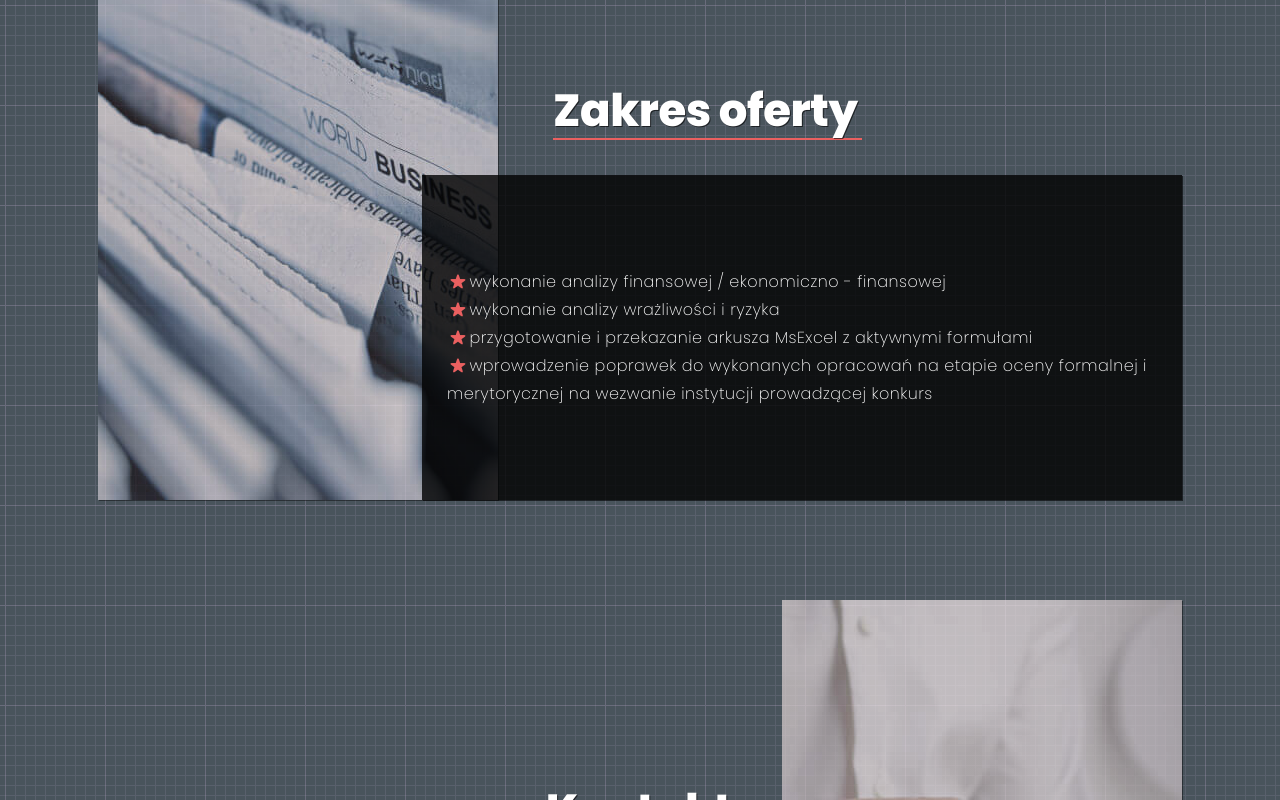
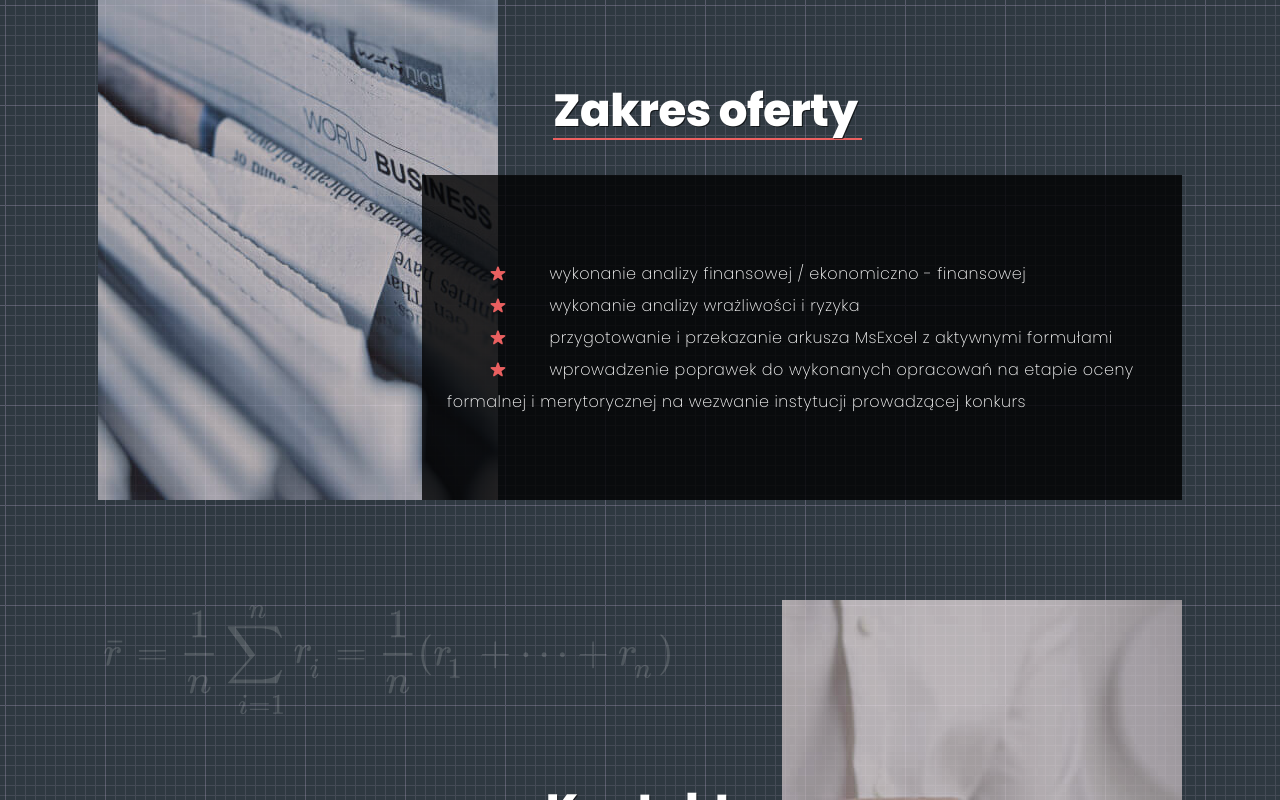
Before and after one commit to PK007PK/P12MpFinClassicWebpack, a website built with webpack: page src/index.html in a window 1280 px wide. Shown: the part 2000-2800 px from the top of the page. Built offline with nearby package versions, Linux system fonts and the light colour scheme.

Commit message:
Further fixes

```diff
--- a/src/index.html
+++ b/src/index.html
@@ -130,15 +130,17 @@
           <h2 class="layout1__title u-add-shadow-txt" tabindex="0">
             O mnie
           </h2>
-          <p class="layout1__txt u-add-shadow-box u-">
-            Przygotowaniem dokumentacji do Funduszy Strukturalnych oraz innych
-            źródeł finansowania inwestycji zajmuję się od roku 2004.<br /><br />
-            Uczestniczyłem w przygotowaniu około 180 projektów wybranych do
-            dofinansowania, między innymi wykonujac lub kontrolując wykonienie
-            analiz finansowych. <br /><br />Wartość pozyskania dotacji w ramach
-            tych projektów to około 500 mln zł.
+          <p class="layout1__txt">
+            Wykształcenie wyższe: Uniwersytet Ekonomiczny w Krakowie.<br />
+            Specjalizacje: 1) Rachunkowość, 2) Zarządzanie firmą.
+            <br /><br />
+            Uczestniczyłem w przygotowaniu około 200 projektów które zostały
+            wybrane do dofinansowania. Moja rola we wspomnianych projektach
+            polegała między innymi na wykonaniu lub kontroli wykonienia analiz
+            finansowych. <br /><br />Wartość pozyskanych dotacji: 500 mln zł.
           </p>
-          <div class="layout1__decor u-add-shadow-box"></div>
+          <div class="layout1__decor u-add-box-marker"></div>
+          <div class="layout1__code"></div>
         </div>
       </div>
     </section>
@@ -154,11 +156,11 @@
           <div class="temp-02-oferta__txt-block u-add-shadow-box">
             <h2 class="u-add-shadow-txt" tabindex="0">Oferta</h2>
             <p>
-              Oferta dotyczy przygotowania analizy ekonomiczno - finansowej dla
-              projektów inwestycyjnych aplikujących o bezzwrotne lub zwrotne
-              finansowanie w ramach funduszy strukturalnych, źródeł krajowych,
-              innych źródeł zagranicznego finansowania inwestycji realizowanych
-              w Polsce.
+              Zapraszam do współpracy w zakresie przygotowania analizy
+              ekonomiczno - finansowej dla projektów inwestycyjnych aplikujących
+              o bezzwrotne lub zwrotne finansowanie w ramach funduszy
+              strukturalnych, źródeł krajowych, innych źródeł zagranicznego
+              finansowania inwestycji realizowanych w Polsce.
             </p>
           </div>
         </div>
@@ -178,27 +180,31 @@
           >
             Zakres oferty
           </h2>
-          <div class="layout1__txt u-add-shadow-box">
+          <div class="layout1__txt">
             <ul>
               <li>
-                <i class="icon-star"></i>wykonanie analizy finansowej /
-                ekonomiczno - finansowej
+                <i class="icon-star u-marg-x--10 u-marg-x--md-40"></i>wykonanie
+                analizy finansowej / ekonomiczno - finansowej
               </li>
               <li>
-                <i class="icon-star"></i>wykonanie analizy wrażliwości i ryzyka
+                <i class="icon-star u-marg-x--10 u-marg-x--md-40"></i>wykonanie
+                analizy wrażliwości i ryzyka
               </li>
               <li>
-                <i class="icon-star"></i>przygotowanie i przekazanie arkusza
-                MsExcel z aktywnymi formułami
+                <i class="icon-star u-marg-x--10 u-marg-x--md-40"></i
+                >przygotowanie i przekazanie arkusza MsExcel z aktywnymi
+                formułami
               </li>
               <li>
-                <i class="icon-star"></i>wprowadzenie poprawek do wykonanych
-                opracowań na etapie oceny formalnej i merytorycznej na wezwanie
-                instytucji prowadzącej konkurs
+                <i class="icon-star u-marg-x--10 u-marg-x--md-40"></i
+                >wprowadzenie poprawek do wykonanych opracowań na etapie oceny
+                formalnej i merytorycznej na wezwanie instytucji prowadzącej
+                konkurs
               </li>
             </ul>
           </div>
-          <div class="layout1__decor u-add-shadow-box"></div>
+          <div class="layout1__decor"></div>
+          <!-- <div class="layout1__code layout1__code--left"></div> -->
         </div>
       </div>
     </section>
@@ -221,6 +227,7 @@
             <p>tel: 509-527-925</p>
           </div>
           <div class="layout1__decor u-add-shadow-box"></div>
+          <div class="layout1__code"></div>
         </div>
       </div>
     </section>
--- a/src/scripts/script.js
+++ b/src/scripts/script.js
@@ -6,10 +6,10 @@ HandleBurgerMenu();
 AddSmScrollToMainMenu();
 BackgroundLazyLoad();
 
-import AOS from 'aos';
-AOS.init({
-  startEvent: 'load',
-});
+// import AOS from 'aos';
+// AOS.init({
+//   startEvent: 'load',
+// });
 
 // *** Siema
 // const prev = document.querySelector('.prev');
--- a/src/styles/01_settings/_2-font-variables-v0.scss
+++ b/src/styles/01_settings/_2-font-variables-v0.scss
@@ -39,7 +39,7 @@ $base--body--font-size: 1.6rem;
 $base--body--font-style: normal;
 $base--body--font-weight: 300;
 $base--body--letter-spacing: 0.5px;
-$base--body--line-height: 2.8rem;
+$base--body--line-height: 3.2rem;
 $base--body--text-transform: inherit;
 
 //u-txt-paragraph--secondary
--- a/src/styles/01_settings/_3-color-variables-v0.scss
+++ b/src/styles/01_settings/_3-color-variables-v0.scss
@@ -36,7 +36,7 @@ $default-components-border: none;
 // * Overwrite generic variables:
 
 // ** body
-$body--body--color-background: $color-grey-700;
+$body--body--color-background: $color-grey-800;
 // $body--body--color: $color-gray;
 
 // ** headings + u-heading
--- /dev/null
+++ b/src/styles/03_utilities/037_fx/_u-add-box-marker.scss
@@ -0,0 +1,3 @@
+.u-add-box-marker {
+  box-shadow: 40px 40px $color-red;
+}
--- a/src/styles/03_utilities/_03_utilities.scss
+++ b/src/styles/03_utilities/_03_utilities.scss
@@ -58,6 +58,7 @@
 @import '037_fx/_u-add-focus.scss';
 @import '037_fx/_u-add-shadow-box-hover.scss';
 @import '037_fx/_u-add-shadow-box.scss';
+@import '037_fx/_u-add-box-marker.scss';
 @import '037_fx/_u-add-shadow-txt-hover.scss';
 @import '037_fx/_u-add-shadow-txt.scss';
 @import '037_fx/_u-add-transition.scss';
--- a/src/styles/05_layout/_layout1.scss
+++ b/src/styles/05_layout/_layout1.scss
@@ -1,5 +1,6 @@
 .layout1 {
   width: 100%;
+  overflow: hidden;
 
   @include respond-above(sm) {
     position: relative;
@@ -87,4 +88,14 @@
       left: 0px;
     }
   }
+
+  &__code {
+    position: absolute;
+    top: 50px;
+    left: 100px;
+    // background-size: cover;
+    z-index: 2;
+    width: 250px;
+    height: 100px;
+  }
 }
--- a/src/styles/06_templates/_temp-01-o-mnie.scss
+++ b/src/styles/06_templates/_temp-01-o-mnie.scss
@@ -20,4 +20,16 @@
       url('images/project-images/temp-01-pict.jpg');
     opacity: 0.7;
   }
+  .layout1__code {
+    @include respond-above(md) {
+      background: url('images/project-images/npv.svg');
+      background-repeat: no-repeat;
+      opacity: 0.1;
+      top: 25px;
+      left: 25px;
+      width: 430px;
+      height: 120px;
+      background-size: cover;
+    }
+  }
 }
--- a/src/styles/06_templates/_temp-03-zakres.scss
+++ b/src/styles/06_templates/_temp-03-zakres.scss
@@ -28,4 +28,17 @@
       url('images/project-images/temp-03-pict.jpg');
     opacity: 0.7;
   }
+
+  .layout1__code {
+    @include respond-above(md) {
+      background: url('images/project-images/mirr.svg');
+      background-repeat: no-repeat;
+      opacity: 0.25;
+      width: 550px;
+      height: 110px;
+      background-position: center;
+      left: 600px;
+      top: 0px;
+    }
+  }
 }
--- a/src/styles/06_templates/_temp-04-kontakt.scss
+++ b/src/styles/06_templates/_temp-04-kontakt.scss
@@ -23,4 +23,17 @@
       url('images/project-images/temp-04-pict.jpg');
     opacity: 0.7;
   }
+
+  .layout1__code {
+    @include respond-above(md) {
+      background: url('images/project-images/aaror.svg');
+      background-repeat: no-repeat;
+      opacity: 0.15;
+      background-size: cover;
+      width: 580px;
+      height: 115px;
+      top: 0;
+      left: 0;
+    }
+  }
 }
```
Also changed, not shown: src/images/project-images/aaror.svg (added), src/images/project-images/alli.jpg (added), src/images/project-images/mirr.svg (added), src/images/project-images/npv.svg (added).
